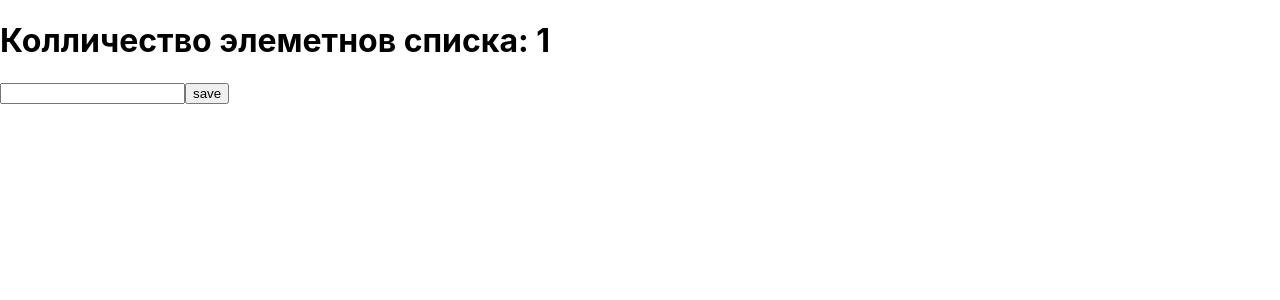
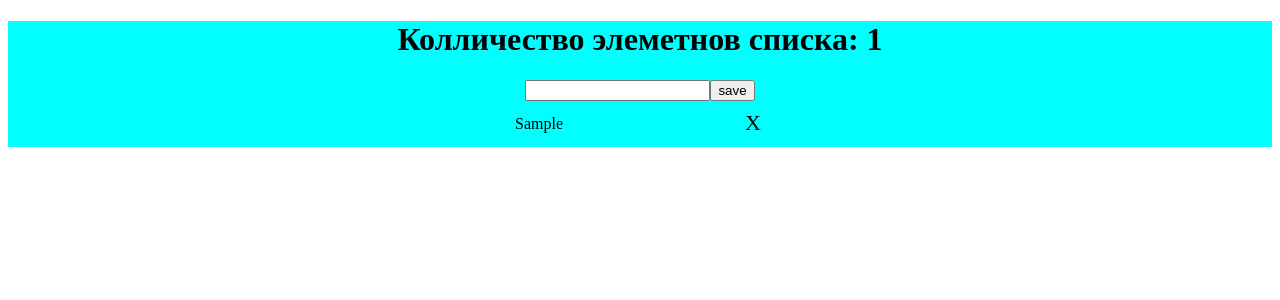
Before and after one commit to fferum990/react1, a React (Create React App) app: page / in a window 1280 px wide. Both pictures are taken after typing "Sample" into the empty fields and a click on the button "save". Shown: the top 300 px of the page. Built offline with nearby package versions, Linux system fonts and the light colour scheme.

Commit message:
финиш

```diff
--- a/src/App.css
+++ /dev/null
@@ -1,38 +0,0 @@
-.App {
-  text-align: center;
-}
-
-.App-logo {
-  height: 40vmin;
-  pointer-events: none;
-}
-
-@media (prefers-reduced-motion: no-preference) {
-  .App-logo {
-    animation: App-logo-spin infinite 20s linear;
-  }
-}
-
-.App-header {
-  background-color: #282c34;
-  min-height: 100vh;
-  display: flex;
-  flex-direction: column;
-  align-items: center;
-  justify-content: center;
-  font-size: calc(10px + 2vmin);
-  color: white;
-}
-
-.App-link {
-  color: #61dafb;
-}
-
-@keyframes App-logo-spin {
-  from {
-    transform: rotate(0deg);
-  }
-  to {
-    transform: rotate(360deg);
-  }
-}
--- a/src/App.js
+++ b/src/App.js
@@ -32,7 +32,7 @@ function App() {
       <header>
         <h1>Колличество элеметнов списка: {lists.length}</h1>
       </header>
-      <Form_list addList={addList}/>
+      <Form_list addList={addList} />
       {lists.map((list) => {
         return (
           <List
--- a/src/List.js
+++ b/src/List.js
@@ -1,5 +1,17 @@
 function List({ list, toggleList, removeList}){
-    return null
+    return (
+        <div key={list.id} className="item-list">
+            <div
+                className={list.complete ? "item-text strike" : "item-text"}
+                onClick={() => toggleList(list.id)}
+                >
+                {list.task}
+            </div>
+            <div className="delete" onClick={() => removeList(list.id)}>
+                X
+            </div>
+        </div>
+    )
 }
 
 export default List
--- a/src/index.css
+++ b/src/index.css
@@ -1,13 +1,32 @@
-body {
-  margin: 0;
-  font-family: -apple-system, BlinkMacSystemFont, 'Segoe UI', 'Roboto', 'Oxygen',
-    'Ubuntu', 'Cantarell', 'Fira Sans', 'Droid Sans', 'Helvetica Neue',
-    sans-serif;
-  -webkit-font-smoothing: antialiased;
-  -moz-osx-font-smoothing: grayscale;
+.App {
+  text-align: center;
+  background-color: aqua;
 }
 
-code {
-  font-family: source-code-pro, Menlo, Monaco, Consolas, 'Courier New',
-    monospace;
+.App .item-list {
+  padding: 14px;
+  width: 250px;
+  margin: 0 auto;
+  text-align: left;
+  cursor: pointer;
 }
+
+.App .item-list .item-text {
+  display: inline-block;
+  cursor: pointer;
+}
+
+
+.App .item-list .delete {
+  display: inline-block;
+  cursor: pointer;
+  float: right;
+  font-size: 22px;
+  position: relative;
+  left: -4px;
+  bottom: 5px;
+}
+
+.strike {
+  text-decoration: line-through;
+}
```
